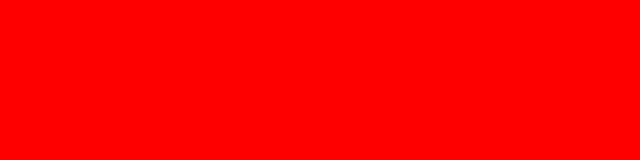
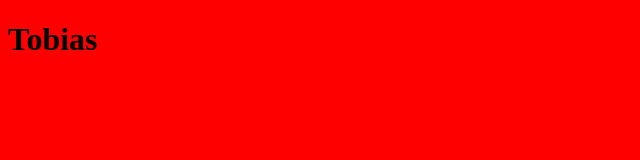
Before and after one commit to tobiasstrandh/livegitdemo, a plain HTML site: page index.html in a window 1280 px wide. Shown: the whole page, without its empty margins (0-640 px from the left). Drawn offline with Linux system fonts and the light colour scheme.

Commit message:
added name

```diff
--- a/index.html
+++ b/index.html
@@ -8,6 +8,6 @@
     <title>Document</title>
 </head>
 <body>
-
+    <h1>Tobias</h1>
 </body>
 </html>
```
